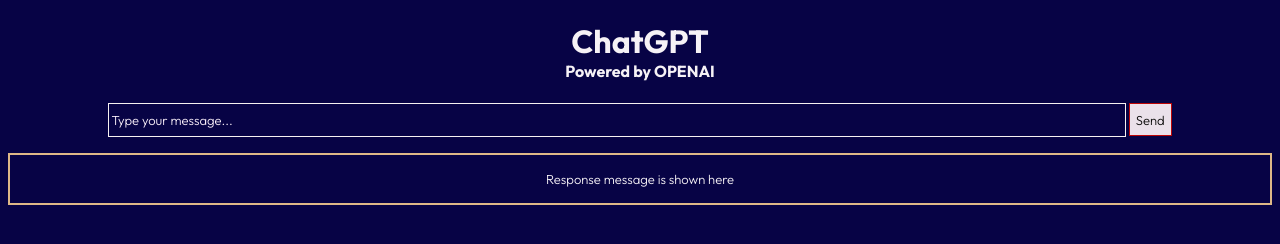
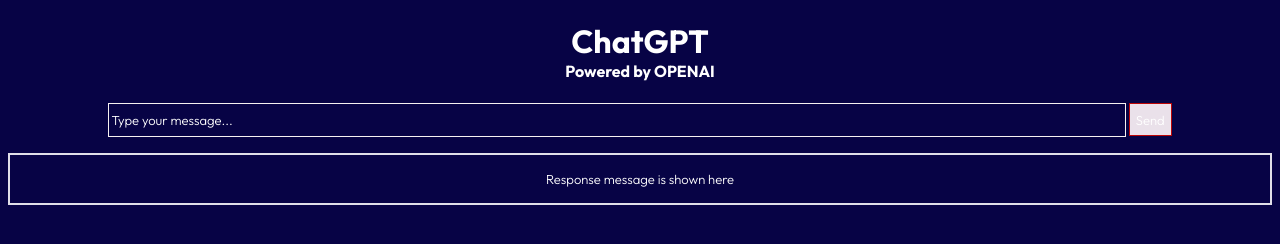
Before and after one commit to JThilinaDK123/Final-Deployment, a website: page public/index.html in a window 1280 px wide. Drawn offline with Linux system fonts and the light colour scheme.

Commit message:
Update index.css

```diff
--- a/public/styles/index.css
+++ b/public/styles/index.css
@@ -1,9 +1,11 @@
 #title {
     margin-bottom: 0px;
+    color: white;
   }
 
   #subtitle {
     margin-top: 0px;
+    color: white;
   }
 
   #container {
@@ -13,6 +15,8 @@
   #msg-input, #msg-response, #msg-send {
     font-weight: 300;
     font-size: small;
+    color: white;
+
   }
 
   #msg-input {
@@ -25,7 +29,7 @@
   }
 
   #msg-response {
-  border: 2px solid burlywood;
+    border: 2px solid rgb(224, 223, 232);
     margin-top: 1rem;
     margin-bottom: 1rem;
     padding-top: 1rem;
```
Lines whose indentation alone changed are shown as unchanged.
